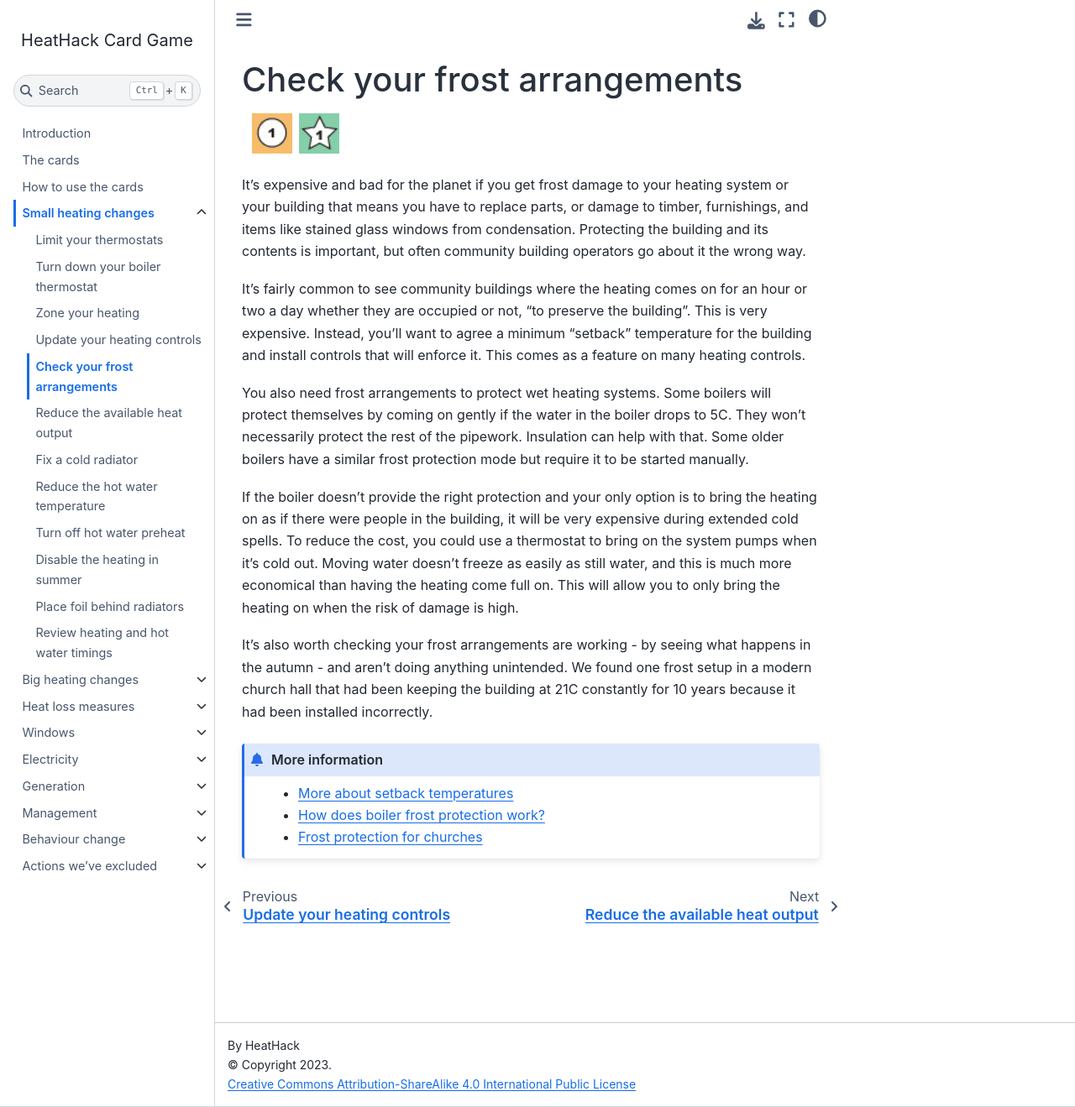
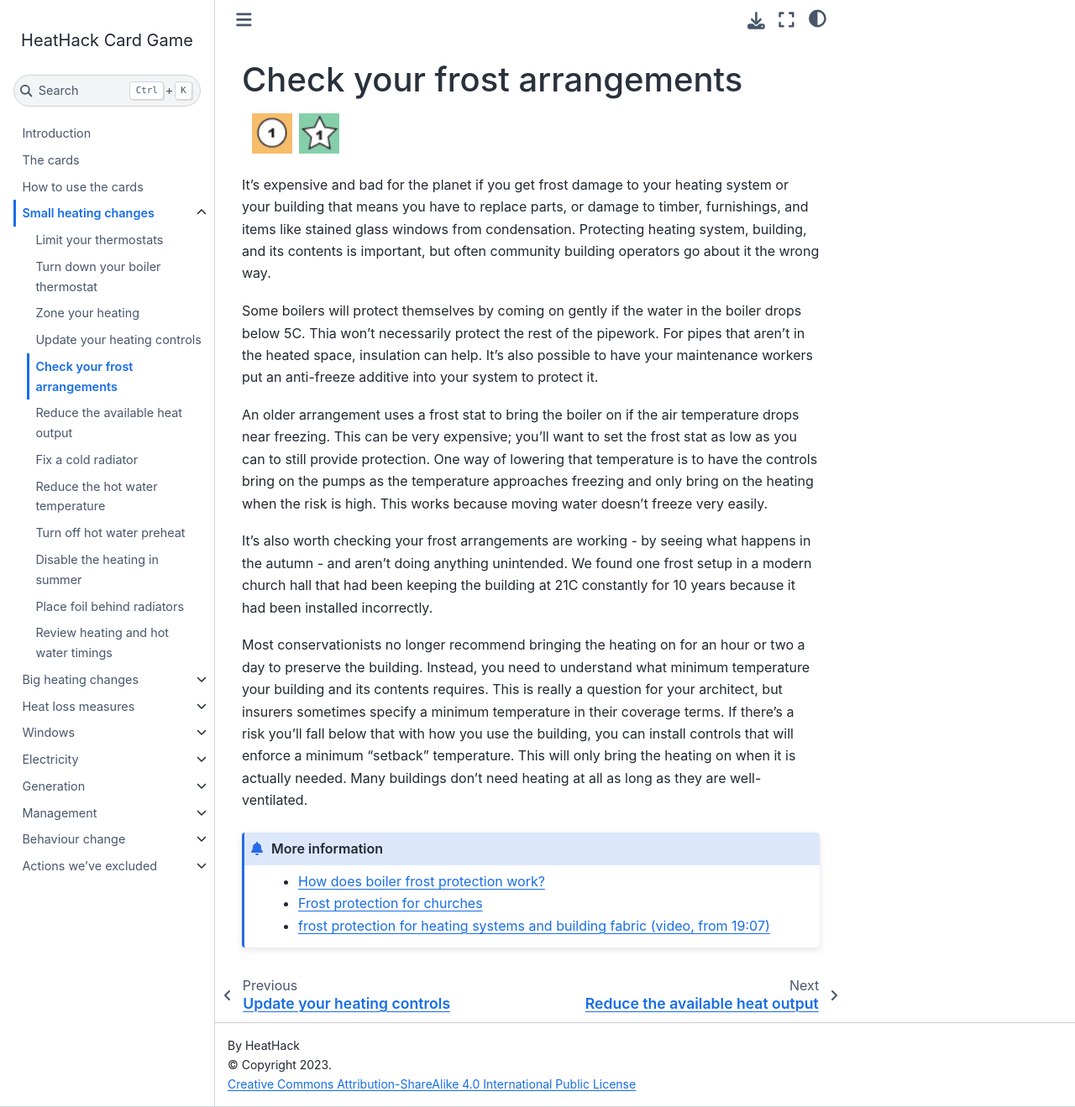
Before and after one commit to JeanCarletta/HeatHack-Card-Game, a Jupyter Book: the page built from small-heating-changes/5-check-your-frost-arrangements.md, in a window 1280 px wide and 1319 px high. Shown: the whole window at 84% size. Built offline with Jupyter Book 1.0.4 settings and Sphinx 7.4.7 and the Sphinx Book theme 1.1.4, drawn with Linux system fonts in a browser that asks for light colours.

Commit message:
major changes to frost arrangements, new links for other cards

````diff
--- a/small-heating-changes/5-check-your-frost-arrangements.md
+++ b/small-heating-changes/5-check-your-frost-arrangements.md
@@ -23,24 +23,21 @@
 ::::
 
 
-It’s expensive and bad for the planet if you get frost damage to your heating system or your building that means you have to replace parts, or damage to timber, furnishings, and items like stained glass windows from condensation.  Protecting the building and its contents is important, but often community building operators go about it the wrong way.
+It’s expensive and bad for the planet if you get frost damage to your heating system or your building that means you have to replace parts, or damage to timber, furnishings, and items like stained glass windows from condensation.  Protecting heating system, building, and its contents is important, but often community building operators go about it the wrong way.
 
-It's fairly common to see community buildings where the heating comes on for an hour or two a day whether they are occupied or not, "to preserve the building".  This is very expensive.   Instead, you'll want to agree a minimum "setback" temperature for the building and install controls that will enforce it.  This comes as a feature on many heating controls.
+Some boilers will protect themselves by coming on gently if the water in the boiler drops below 5C.  Thia won't necessarily protect the rest of the pipework.  For pipes that aren't in the heated space, insulation can help.  It's also possible to have your maintenance workers put an anti-freeze additive into your system to protect it.
 
-
-
-You also need frost arrangements to protect wet heating systems.  Some boilers will protect themselves by coming on gently if the water in the boiler drops to 5C.  They won't necessarily protect the rest of the pipework.  Insulation can help with that.  Some older boilers have a similar frost protection mode but require it to be started manually.
-
-If the boiler doesn't provide the right protection and your only option is to bring the heating on as if there were people in the building, it will be very expensive during extended cold spells.  To reduce the cost, you could use a thermostat to bring on the system pumps when it's cold out.  Moving water doesn't freeze as easily as still water, and this is much more economical than having the heating come full on.  This will allow you to only bring the heating on when the risk of damage is high.
-
-
+An older arrangement uses a frost stat to bring the boiler on if the air temperature drops near freezing.  This can be very expensive; you'll want to set the frost stat as low as you can to still provide protection.  One way of lowering that temperature is to have the controls bring on the pumps as the temperature approaches freezing and only bring on the heating when the risk is high.  This works because moving water doesn't freeze very easily.
 
 It's also worth checking your frost arrangements are working - by seeing what happens in the autumn - and aren't doing anything unintended.  We found one frost setup in a modern church hall that had been keeping the building at 21C constantly for 10 years because it had been installed incorrectly.
 
+Most conservationists no longer recommend bringing the heating on for an hour or two a day to preserve the building. Instead, you need to understand what minimum temperature your building and its contents requires. This is really a question for your architect, but insurers sometimes specify a minimum temperature in their coverage terms.  If there's a risk you'll fall below that with how you use the building, you can install controls that will enforce a minimum "setback" temperature. This will only bring the heating on when it is actually needed.  Many buildings don't need heating at all as long as they are well-ventilated.
+
+
 ```{admonition} More information
 
-- [More about setback temperatures](https://jeancarletta.github.io/HeatHack-Sessions/avoiding-damp/do-buildings-need-heating.html)
 - [How does boiler frost protection work?](https://www.boilerguide.co.uk/articles/frost-protection-heating)
 - [Frost protection for churches](https://www.churchofengland.org/sites/default/files/2021-01/CCB_frost_protection_COVID_guidance_issue1_January2021.pdf)
+- [frost protection for heating systems and building fabric (video, from 19:07)](https://youtu.be/1XIFuU27xY0)
 
 ```
````
Also changed, not shown: big-heating-changes/13-replace-your-boiler-with-a-heat-pump.md (+1 -0 lines), heat-loss-measures/19-draughtproof-the-building.md (+2 -0 lines), windows/34-close-fitting-thermal-curtains-or-blinds.md (+1 -1 lines), windows/36-install-secondary-glazing.md (+6 -0 lines).
